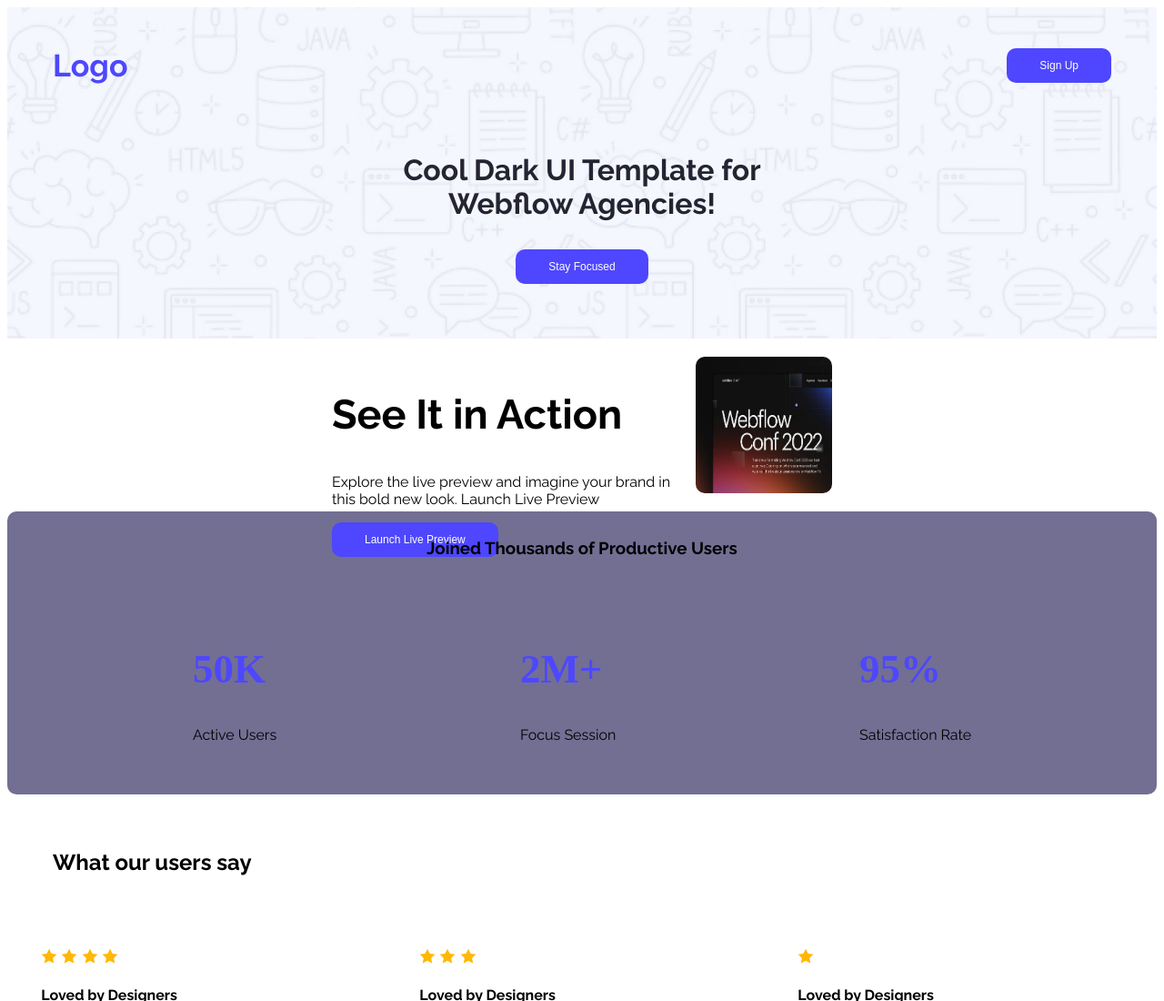
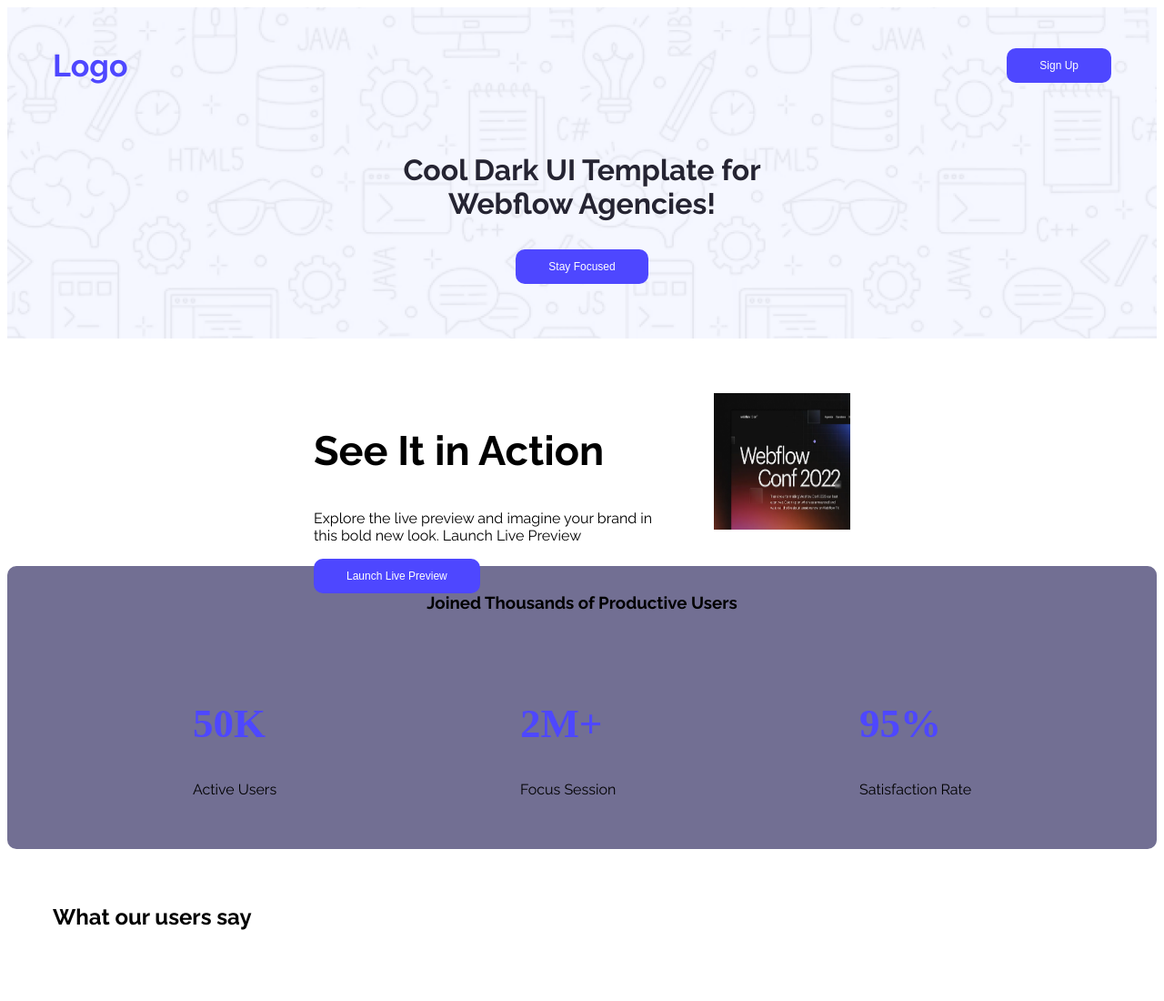
Before and after one commit to Foysalik10/Assinment1, a plain HTML site: page index.html in a window 1280 px wide. Shown: the top 1100 px of the page at 91% size. Drawn offline with Linux system fonts and the light colour scheme.

Commit message:
last commit

```diff
--- a/styles/Logo.css
+++ b/styles/Logo.css
@@ -58,13 +58,13 @@ nav{
 /*Action styles*/
 .action-title{
     font-size: 45px ;
-    font-weight: bold;
+
 
 }
 .action{
     display:flex;
 
-    padding: 20px 10px;
+    padding: 40px 60px 20px;
     align-items: center;
     justify-content: center;
 
@@ -73,12 +73,14 @@ nav{
     width: 150px;
     height: 150px;
     border-radius: 10px;
+    padding: 20px;
 
 
 }
 .action-content{
     width: 400px;
     height: 150px;
+    padding: 20px;
 
 
 
```
